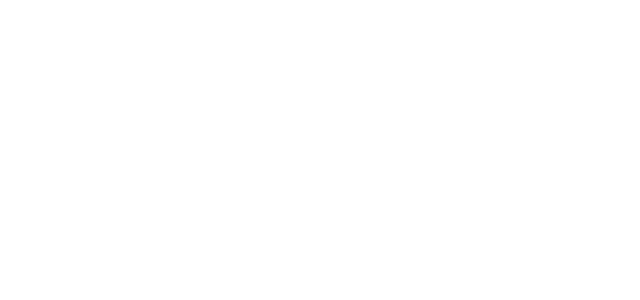
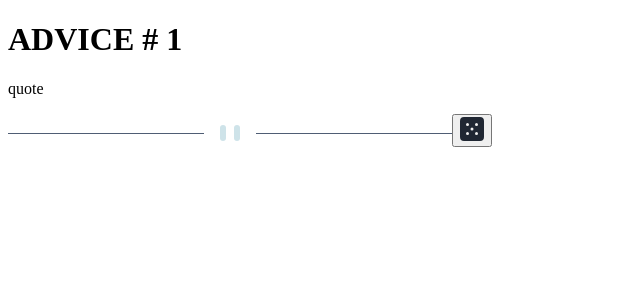
Before and after one commit to loveCamilleTW/advice-generator-app, a React (Vite) app: page / in a window 1280 px wide. Shown: the top 300 px of the page, without its empty margins (0-640 px from the left). Built offline with nearby package versions, Linux system fonts and the light colour scheme.

Commit message:
Feat: add basic HTML

```diff
--- a/src/App.tsx
+++ b/src/App.tsx
@@ -1,8 +1,33 @@
+import ICON_DICE from './images/icon-dice.svg';
+import DIVIDER_DESKTOP from './images/pattern-divider-desktop.svg';
+// import DIVIDER_MOBILE from './images/pattern-divider-mobile.svg';
+
 function App() {
   return (
-    <>
+    <main>
+      <div className="card">
+        <h1>ADVICE # 1</h1>
+        <p>
+          quote
+        </p>
+        <Divider />
+        <DiceButton />
+      </div>
+    </main>
+  )
+}
 
-    </>
+function Divider() {
+  return (
+    <img src={DIVIDER_DESKTOP} />
+  )
+}
+
+function DiceButton() {
+  return (
+    <button>
+      <img src={ICON_DICE} alt="icon dice" />
+    </button>
   )
 }
 
```
